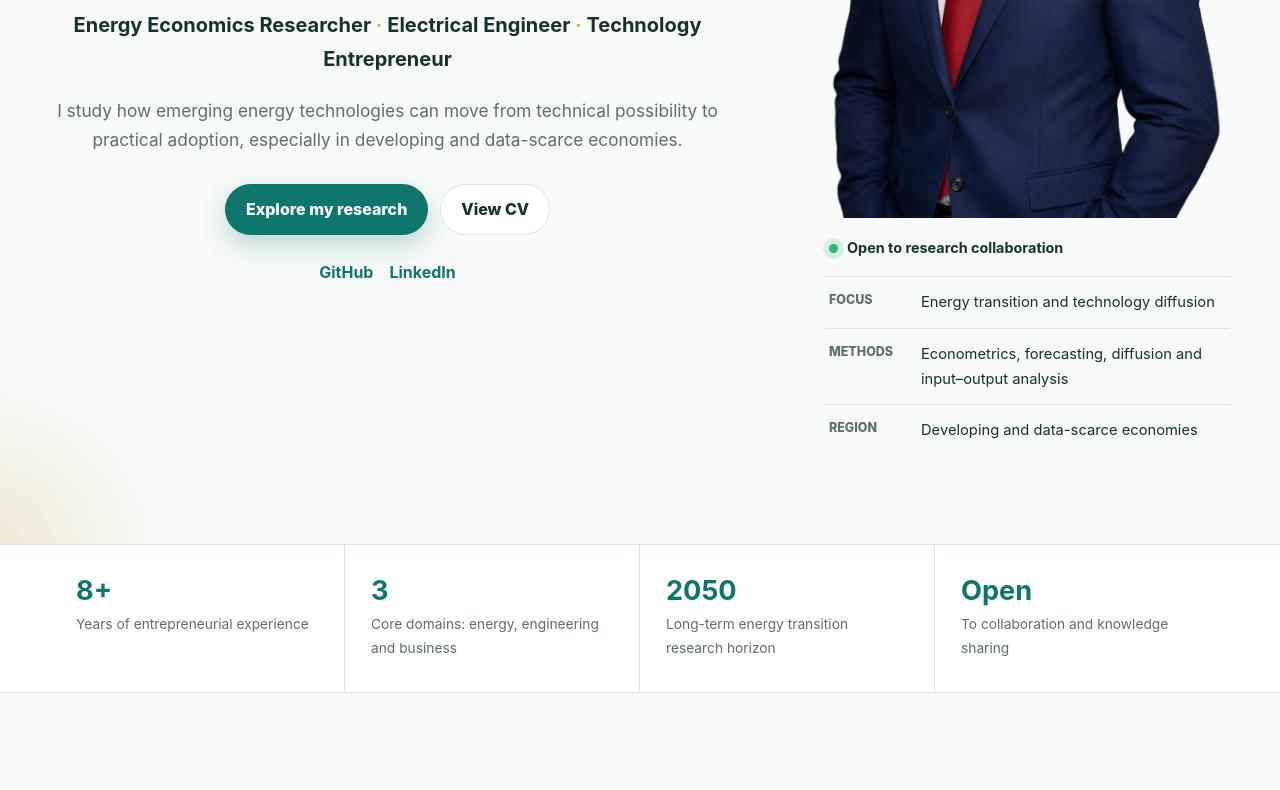
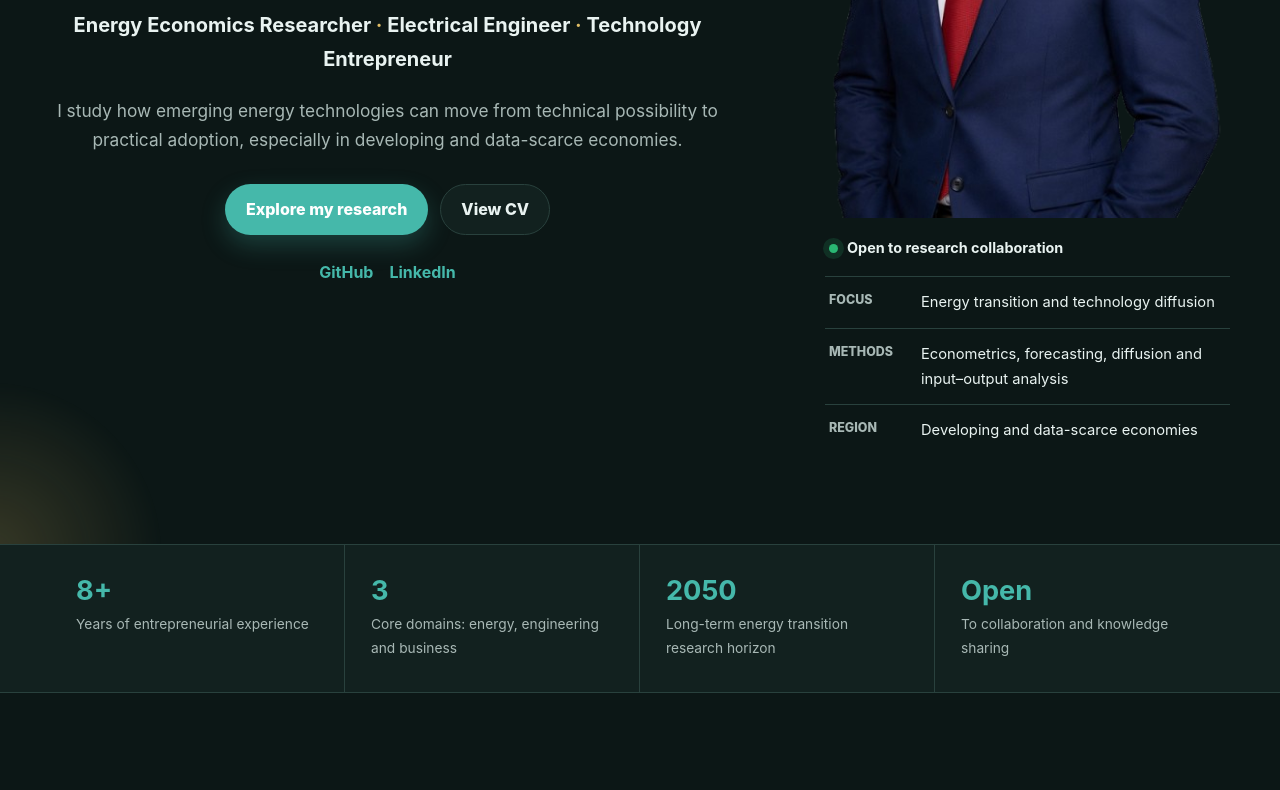
Before and after one commit to maheemd/maheemd.github.io, a plain HTML site: page index.html in a window 1280 px wide. Shown: the part 531-1321 px from the top of the page. Drawn offline with Linux system fonts and the light colour scheme.

```diff
--- a/index.html
+++ b/index.html
@@ -20,7 +20,7 @@
   <script>
     (function () {
       const saved = localStorage.getItem("theme");
-      const prefersDark = window.matchMedia("(prefers-color-scheme: dark)").matches;
+      const prefersDark = window.matchMedia("(prefers-color-scheme: light)").matches;
       document.documentElement.dataset.theme = saved || (prefersDark ? "dark" : "light");
     })();
   </script>
```
